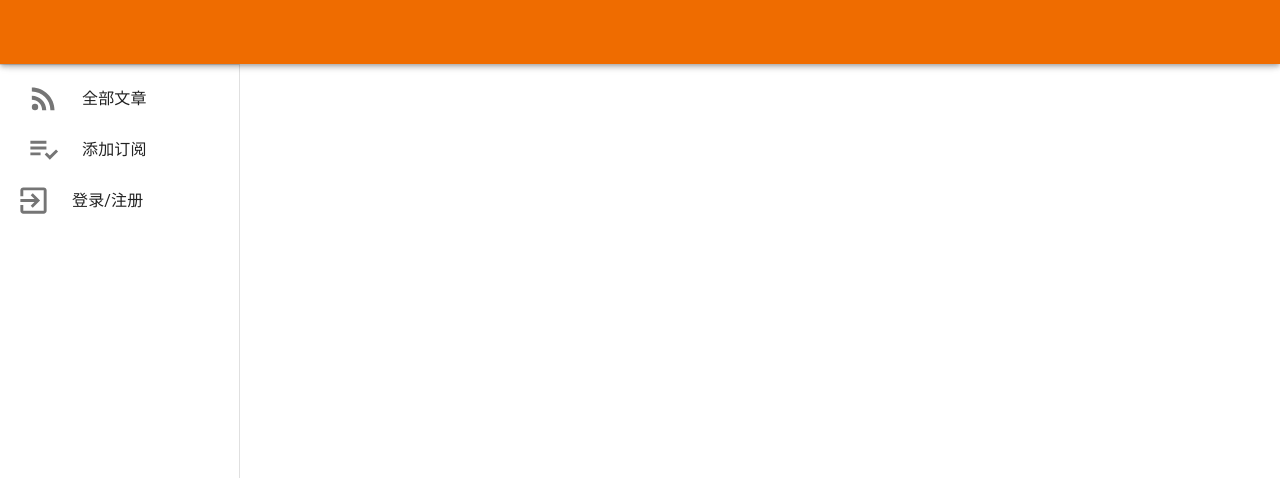
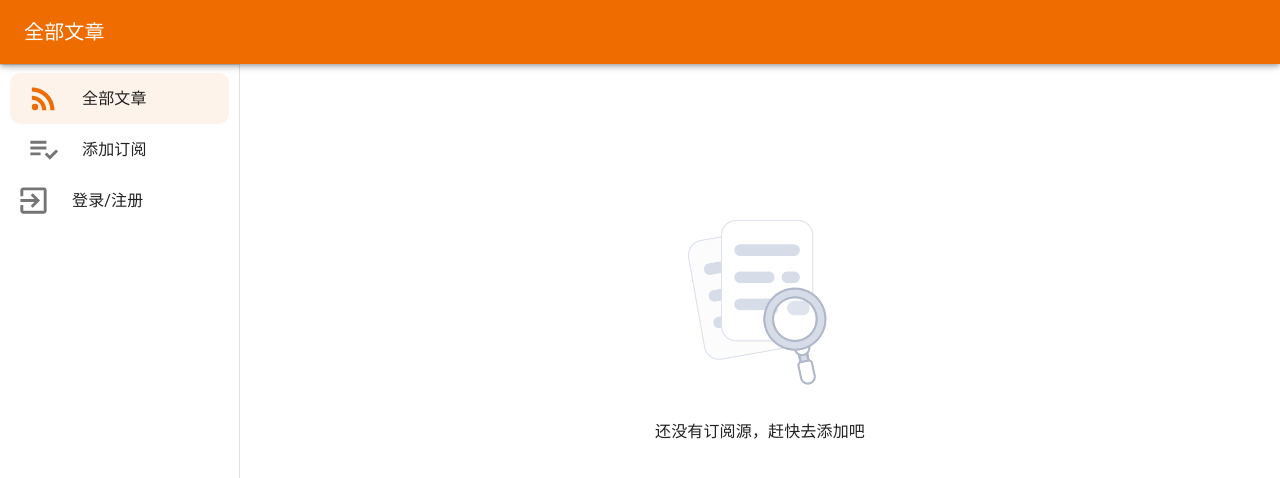
Before and after one commit to GuoShaoOrg/GuoShaoReader-PWA, a React (Create React App) app: page /all in a window 1280 px wide. Shown: the top 478 px of the page. Built offline with nearby package versions, Linux system fonts and the light colour scheme.

Commit message:
rename timeline router

```diff
--- a/src/views/Home.js
+++ b/src/views/Home.js
@@ -30,7 +30,7 @@ function Home(props) {
   const { window } = props;
   const container = window !== undefined ? () => window().document.body : undefined;
   const [mobileOpen, setMobileOpen] = React.useState(false);
-  const [selectedIndex, setSelectedIndex] = React.useState("timeline");
+  const [selectedIndex, setSelectedIndex] = React.useState("all");
   const [appBarTitle, setAppBarTitle] = React.useState("锅烧阅读")
   const navigate = useNavigate()
   const appContext = React.useContext(AppContext)
@@ -44,7 +44,7 @@ function Home(props) {
 
   const getTitleByIndexName = (indexName) => {
     switch (indexName) {
-      case "timeline":
+      case "all":
         return "全部文章"
 
       case "add":
@@ -71,8 +71,8 @@ function Home(props) {
     let title = getTitleByIndexName(index)
     setAppBarTitle(title)
     switch (menuType) {
-      case "timeline":
-        navigate("/timeline")
+      case "all":
+        navigate("/all")
         break
       case "account":
         if (!appContext.IsLogin()) {
@@ -112,9 +112,9 @@ function Home(props) {
       <Divider />
       <List>
         <ListItem disablePadding>
-          <ListItemButton sx={{ borderRadius: "10px", marginRight: "10px", marginLeft: "10px" }} selected={selectedIndex === "timeline"} onClick={() => { handlerListItemClick("timeline", "timeline") }}>
+          <ListItemButton sx={{ borderRadius: "10px", marginRight: "10px", marginLeft: "10px" }} selected={selectedIndex === "all"} onClick={() => { handlerListItemClick("all", "all") }}>
             <ListItemIcon>
-              {selectedIndex === "timeline" ? (
+              {selectedIndex === "all" ? (
                 <RssFeedTwoToneIcon color="primary" fontSize="large" />
               ) : <RssFeedTwoToneIcon fontSize="large" />}
             </ListItemIcon>
@@ -196,8 +196,8 @@ function Home(props) {
     let pathName = location.pathname
     let indexName = pathName.replaceAll("/", "")
     if (location.pathname === "/") {
-      setSelectedIndex("timeline")
-      navigate("/timeline")
+      setSelectedIndex("all")
+      navigate("/all")
       setAppBarTitle("全部文章")
     } else {
       setSelectedIndex(indexName)
@@ -264,7 +264,7 @@ function Home(props) {
         >
           <Toolbar />
           <Routes>
-            <Route path="/timeline" element={<Timeline />} />
+            <Route path="/all" element={<Timeline />} />
             <Route path="/account" element={<AccountPage />} />
             <Route path="/add" element={<AddFeed />} />
             <Route path="/subList" element={<SubFeedChannelList />} />
```
